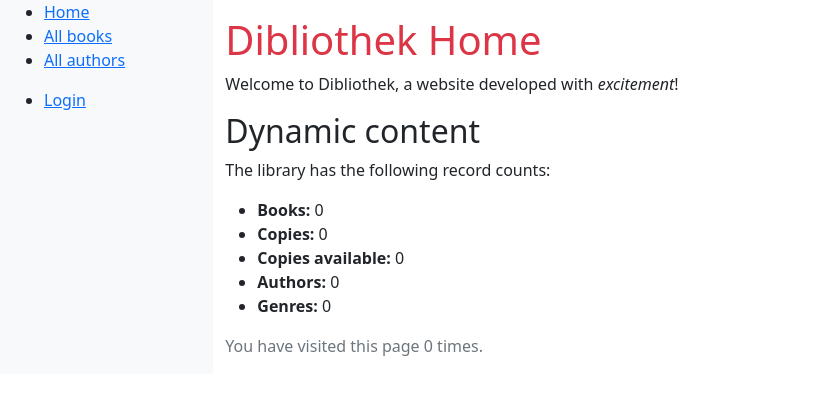
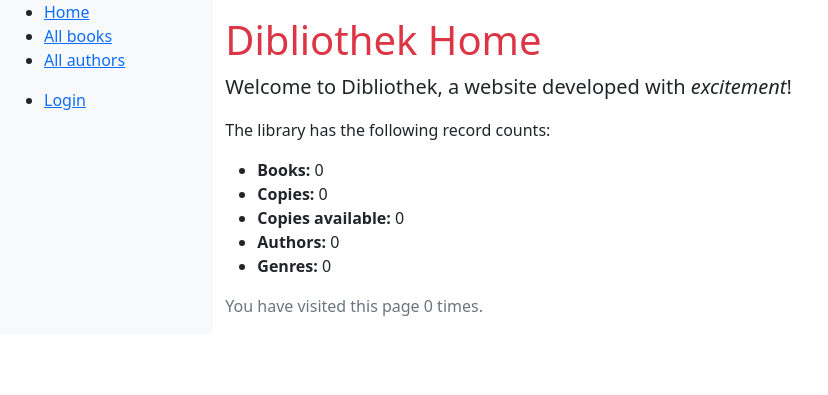
Before and after one commit to Weapon-X6/Dibliothek, a Django app: page /catalog/ in a window 1280 px wide. Shown: the top 395 px of the page, without its empty margins (0-828 px from the left). Run offline with Django 5.2, Linux system fonts and the light colour scheme; data that the repository does not hold is empty.

Commit message:
Improve UI on index

```diff
--- a/catalog/templates/index.html
+++ b/catalog/templates/index.html
@@ -2,11 +2,10 @@
 
 {% block content %}
   <h1 class="text-danger">Dibliothek Home</h1>
-  <p>
+  <p class="lead">
     Welcome to Dibliothek, a website developed with
     <em>excitement</em>!
   </p>
-  <h2>Dynamic content</h2>
   <p>The library has the following record counts:</p>
   <ul>
     <li><strong>Books:</strong> {{ num_books }}</li>
```
